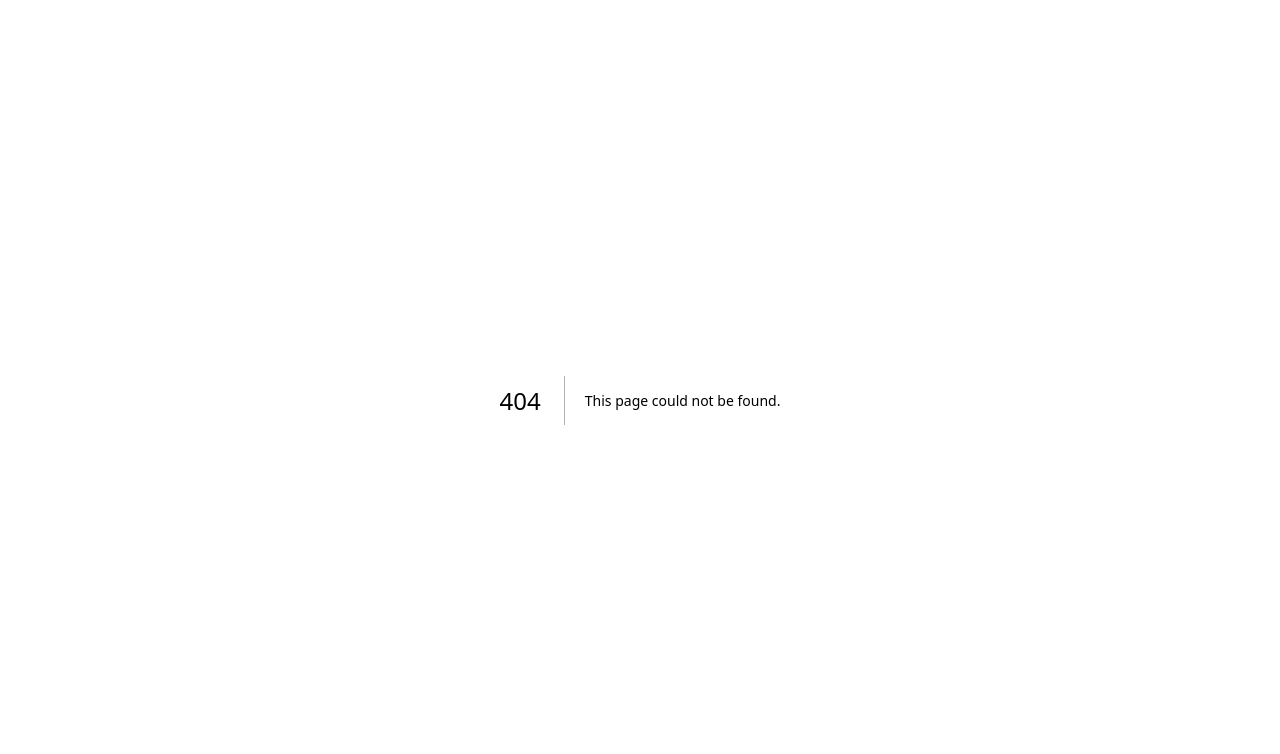
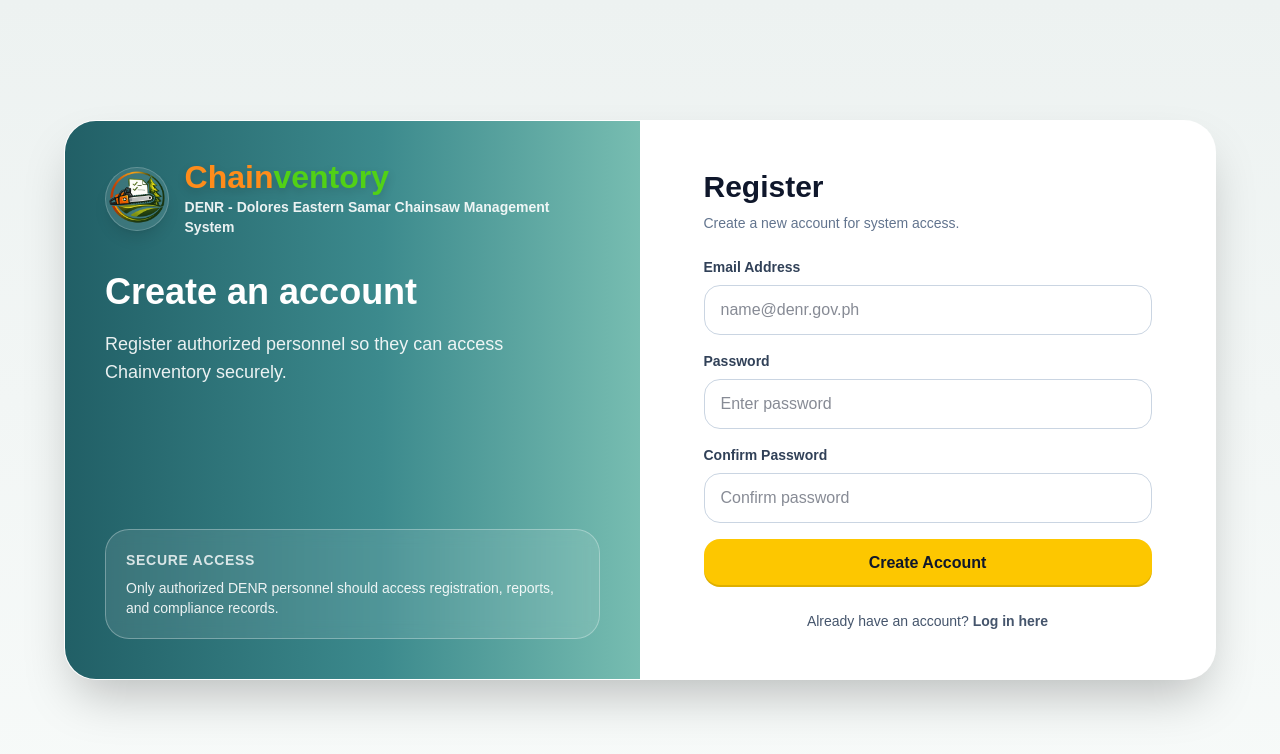
Before and after one commit to SethAlmazan/silent-index, a Next.js app: page /register in a window 1280 px wide. Before the commit this address had no page. Shown: the top 754 px of the page. Built offline with nearby package versions, Linux system fonts and the light colour scheme.

Commit message:
Add login and register routes

```diff
--- /dev/null
+++ b/app/login/page.tsx
@@ -0,0 +1,78 @@
+import Link from "next/link";
+import { login } from "@/app/auth/action";
+import { AuthShell } from "@/components/auth/auth";
+import { PasswordField } from "@/components/auth/password";
+
+export default async function LoginPage({
+  searchParams,
+}: {
+  searchParams: Promise<{ error?: string; message?: string }>;
+}) {
+  const params = await searchParams;
+  const error = params.error;
+  const message = params.message;
+
+  return (
+    <AuthShell
+      title="Welcome back"
+      subtitle="Log in to access Chainventory records, reports, and permit monitoring tools."
+      footerText="Don't have an account?"
+      footerLinkText="Register here"
+      footerHref="/register"
+    >
+      <div>
+        <h2 className="text-3xl font-extrabold text-slate-900">Login</h2>
+        <p className="mt-2 text-sm text-slate-500">
+          Enter your DENR account credentials.
+        </p>
+
+        {error ? (
+          <div className="mt-5 rounded-2xl border border-red-200 bg-red-50 px-4 py-3 text-sm font-medium text-red-600">
+            {error}
+          </div>
+        ) : null}
+
+        {message ? (
+          <div className="mt-5 rounded-2xl border border-green-200 bg-green-50 px-4 py-3 text-sm font-medium text-green-700">
+            {message}
+          </div>
+        ) : null}
+
+        <form action={login} className="mt-6 space-y-4">
+          <div>
+            <label className="mb-2 block text-sm font-semibold text-slate-700">
+              Email Address
+            </label>
+            <input
+              name="email"
+              type="email"
+              placeholder="name@denr.gov.ph"
+              className="field"
+              required
+            />
+          </div>
+
+          <div>
+            <label className="mb-2 block text-sm font-semibold text-slate-700">
+              Password
+            </label>
+            <PasswordField />
+          </div>
+
+          <button type="submit" className="btn-teal w-full">
+            Log In
+          </button>
+        </form>
+
+        <div className="mt-4 text-center text-sm text-slate-500">
+          <Link
+            href="/"
+            className="font-medium text-slate-700 hover:text-slate-900"
+          >
+            Back to home
+          </Link>
+        </div>
+      </div>
+    </AuthShell>
+  );
+}
--- /dev/null
+++ b/app/register/page.tsx
@@ -0,0 +1,79 @@
+import { signup } from "@/app/auth/action";
+import { AuthShell } from "@/components/auth/auth";
+
+export default async function RegisterPage({
+  searchParams,
+}: {
+  searchParams: Promise<{ error?: string }>;
+}) {
+  const params = await searchParams;
+  const error = params.error;
+
+  return (
+    <AuthShell
+      title="Create an account"
+      subtitle="Register authorized personnel so they can access Chainventory securely."
+      footerText="Already have an account?"
+      footerLinkText="Log in here"
+      footerHref="/login"
+    >
+      <div>
+        <h2 className="text-3xl font-extrabold text-slate-900">Register</h2>
+        <p className="mt-2 text-sm text-slate-500">
+          Create a new account for system access.
+        </p>
+
+        {error ? (
+          <div className="mt-5 rounded-2xl border border-red-200 bg-red-50 px-4 py-3 text-sm font-medium text-red-600">
+            {error}
+          </div>
+        ) : null}
+
+        <form action={signup} className="mt-6 space-y-4">
+          <div>
+            <label className="mb-2 block text-sm font-semibold text-slate-700">
+              Email Address
+            </label>
+            <input
+              name="email"
+              type="email"
+              placeholder="name@denr.gov.ph"
+              className="field"
+              required
+            />
+          </div>
+
+          <div>
+            <label className="mb-2 block text-sm font-semibold text-slate-700">
+              Password
+            </label>
+            <input
+              name="password"
+              type="password"
+              placeholder="Enter password"
+              className="field"
+              required
+            />
+          </div>
+
+          <div>
+            <label className="mb-2 block text-sm font-semibold text-slate-700">
+              Confirm Password
+            </label>
+            <input
+              name="confirmPassword"
+              type="password"
+              placeholder="Confirm password"
+              className="field"
+              required
+            />
+          </div>
+
+          <button type="submit" className="btn-primary w-full">
+            Create Account
+          </button>
+        </form>
+      </div>
+    </AuthShell>
+  );
+}
```
